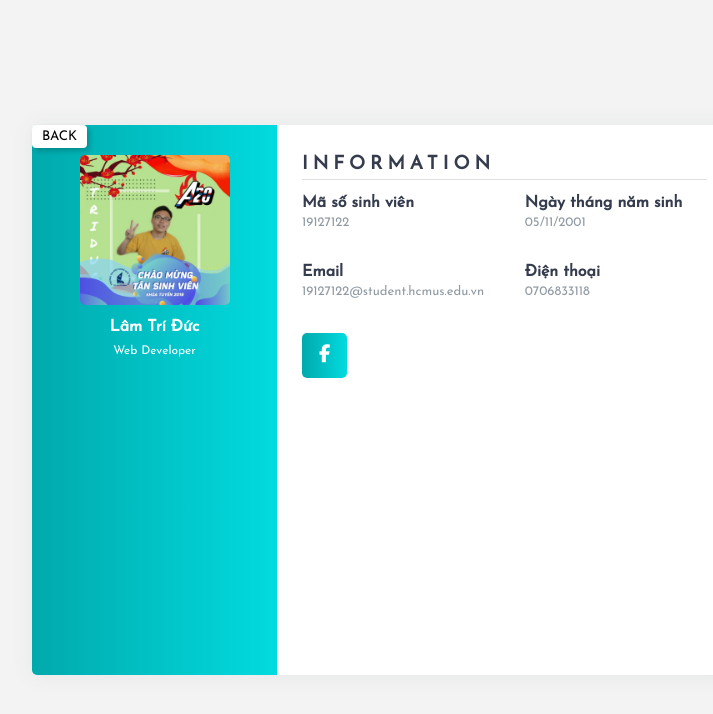
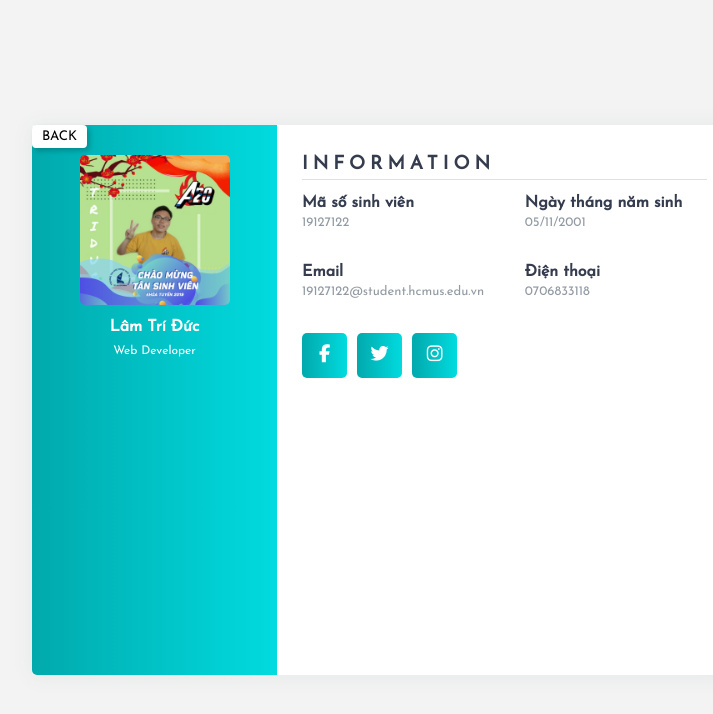
Before and after one commit to goporo/BT-NHOM-LTWEB, a plain HTML site: page members/19127122/19127122.html in a window 1280 px wide. Shown: the whole page, without its empty margins (258-971 px from the left). Drawn offline with Linux system fonts and the light colour scheme.

Commit message:
Thêm link insta và twitter cho 19127122

```diff
--- a/members/19127122/19127122.html
+++ b/members/19127122/19127122.html
@@ -52,6 +52,8 @@
             <div class="social_media">
                 <ul>
                     <li><a href="#"><i class="fab fa-facebook-f"></i></a></li>
+                    <li><a href="#"><i class="fab fa-twitter"></i></a></li>
+                    <li><a href="#"><i class="fab fa-instagram"></i></a></li>
                 </ul>
             </div>
         </div>
```
